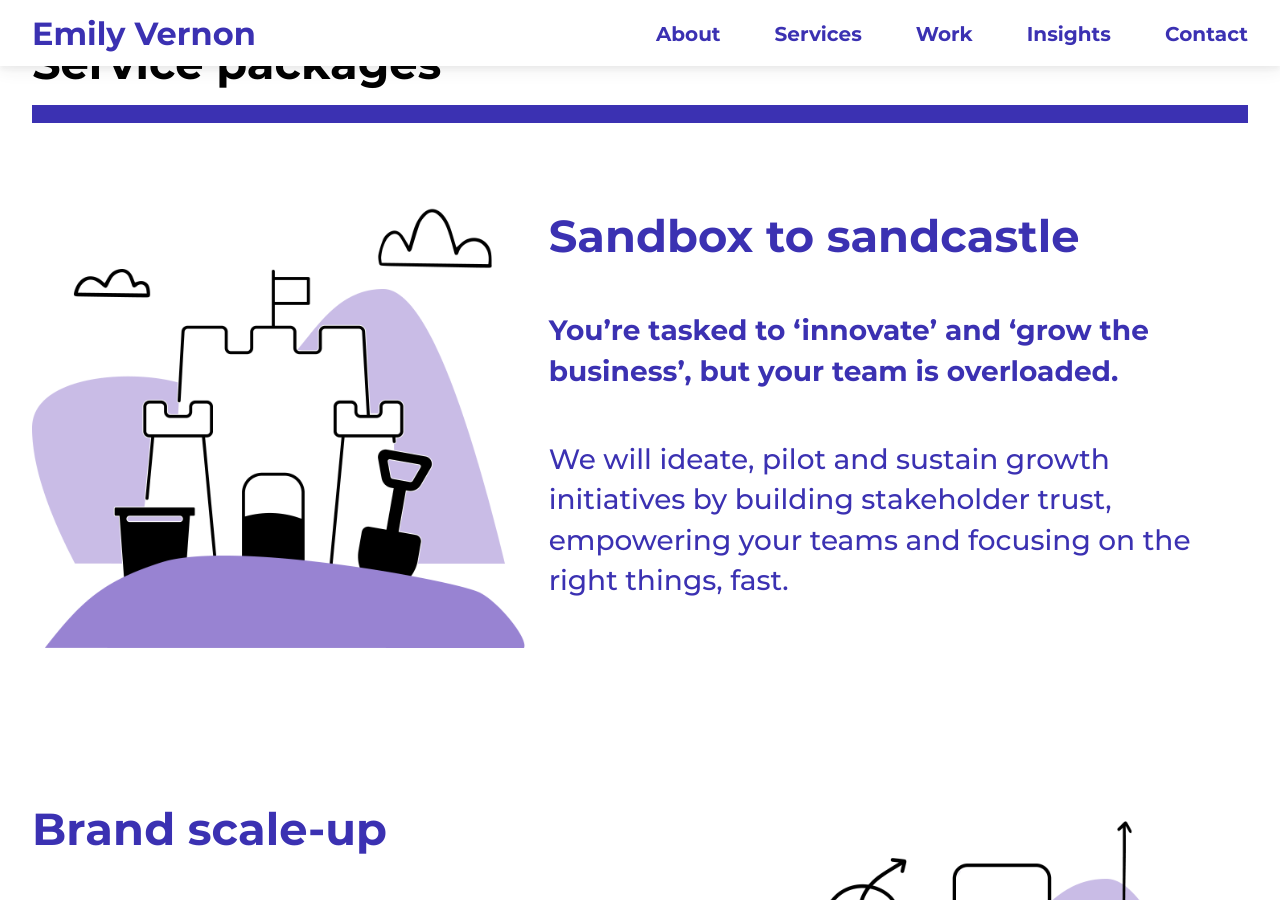
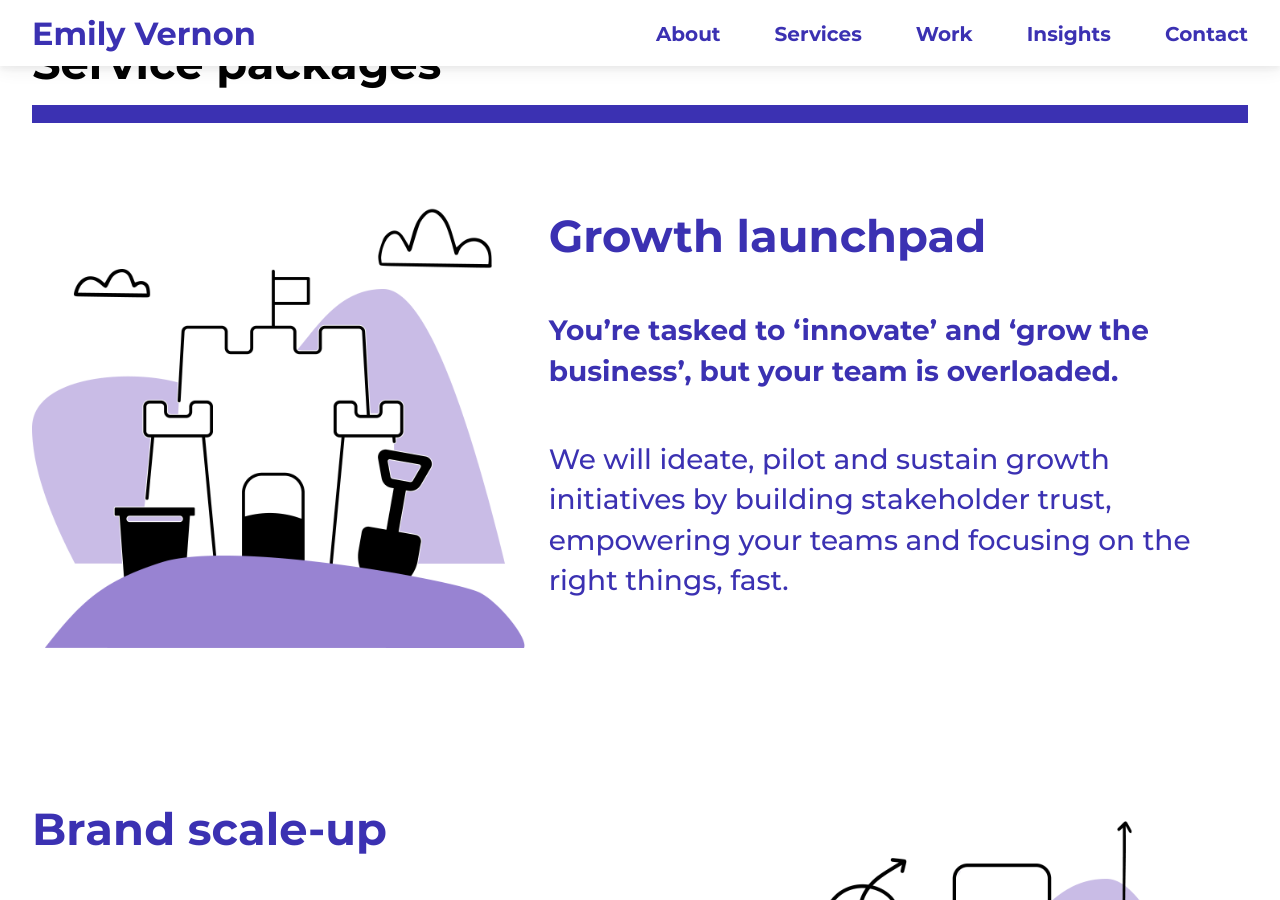
Before and after one commit to emilygv/emilyvernon.com, a Jekyll site: the page built from services.md, in a window 1280 px wide and 900 px high, scrolled down 2127 px. Built offline with Jekyll 4.4.1, drawn with Linux system fonts in a browser that asks for light colours.

Commit message:
Update services.md
new title for service

```diff
--- a/services.md
+++ b/services.md
@@ -39,7 +39,7 @@ reference="Rich - EMEA Product Director, Converse"
 ---
 
 {% include hero_intro.html
-title= "Sandbox to sandcastle"
+title= "Growth launchpad"
 subtitle= "You’re tasked to ‘innovate’ and ‘grow the business’, but your team is overloaded."
 description= "We will ideate, pilot and sustain growth initiatives by building stakeholder trust, empowering your teams and focusing on the right things, fast."
 image= "/assets/images/services_package_01.png"
```
